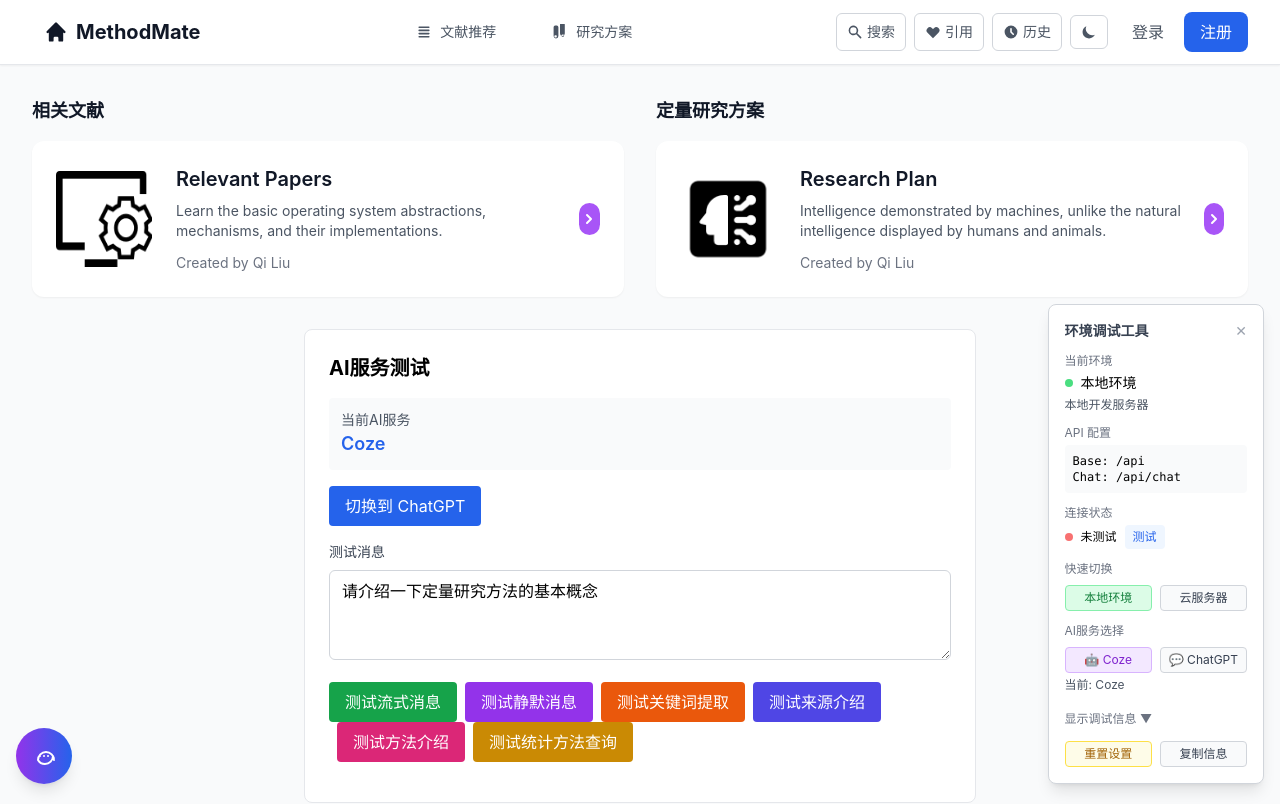
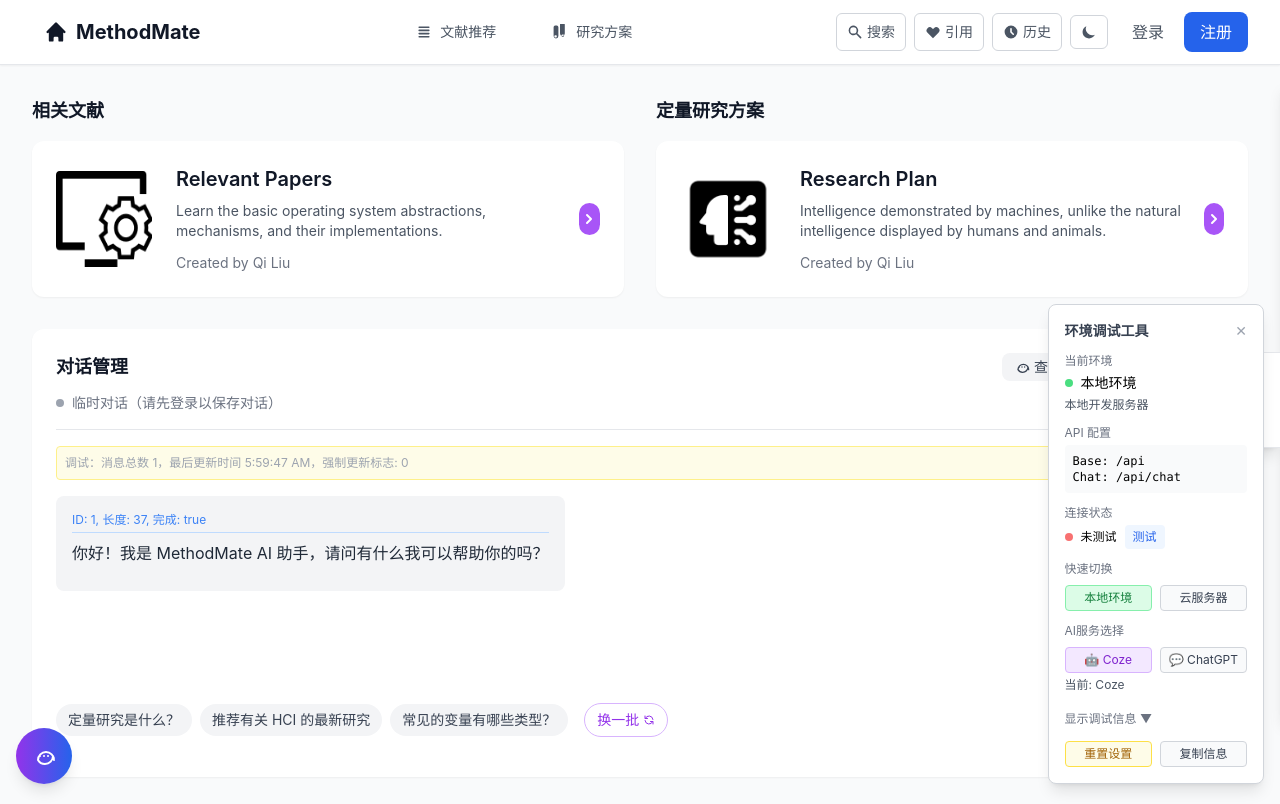
Before and after one commit to bmh201708/MethodMate, a Vue app: page / in a window 1280 px wide. Shown: the top 804 px of the page. Built offline with nearby package versions, Linux system fonts and the light colour scheme; what @coze/api would draw is missing.

Commit message:
feature：优化页面中间部分的AIservice测试工具
feature：优化页面中间部分的AIservice测试工具

```diff
--- a/src/views/HomeView.vue
+++ b/src/views/HomeView.vue
@@ -41,16 +41,38 @@
         </div>
       </div>
 
-      <!-- AI服务测试组件（仅开发模式） -->
-      <div v-if="isDev" class="mb-8">
-        <AIServiceTest />
-      </div>
-
       <!-- 聊天框 -->
       <div class="h-[calc(100vh-22rem)]">
         <ChatBox />
       </div>
     </main>
+
+    <!-- AI服务测试侧边栏 -->
+    <div v-if="isDev">
+      <!-- 切换按钮 -->
+      <button
+        @click="isTestPanelOpen = !isTestPanelOpen"
+        class="fixed top-1/2 z-50 bg-white p-2 rounded-l-md shadow-lg border-l border-t border-b h-24 flex items-center justify-center transition-all duration-300 ease-in-out"
+        :style="{ right: isTestPanelOpen ? '24rem' : '0rem', transform: 'translateY(-50%)' }"
+      >
+        <svg xmlns="http://www.w3.org/2000/svg" class="h-6 w-6 text-gray-600 transition-transform duration-300" :class="{'rotate-180': isTestPanelOpen}" fill="none" viewBox="0 0 24 24" stroke="currentColor">
+          <path stroke-linecap="round" stroke-linejoin="round" stroke-width="2" d="M15 19l-7-7 7-7" />
+        </svg>
+      </button>
+
+      <!-- 面板内容 -->
+      <div
+        class="fixed top-1/2 -translate-y-1/2 z-40 bg-white shadow-lg border rounded-l-md w-96 h-[80vh] overflow-y-auto transition-transform duration-300 ease-in-out"
+        :class="isTestPanelOpen ? 'translate-x-0' : 'translate-x-full'"
+        style="right: 0;"
+      >
+        <div class="p-4">
+          <h3 class="text-lg font-semibold text-gray-900 mb-4">AI服务测试</h3>
+          <AIServiceTest />
+        </div>
+      </div>
+    </div>
+
   </div>
 </template>
 
@@ -65,6 +87,7 @@
 
 // 开发模式检测
 const isDev = computed(() => import.meta.env.DEV)
+const isTestPanelOpen = ref(false)
 
 // 引用文献计数
 const referencedCount = computed(() => papersState.referencedPapers.size)
```
